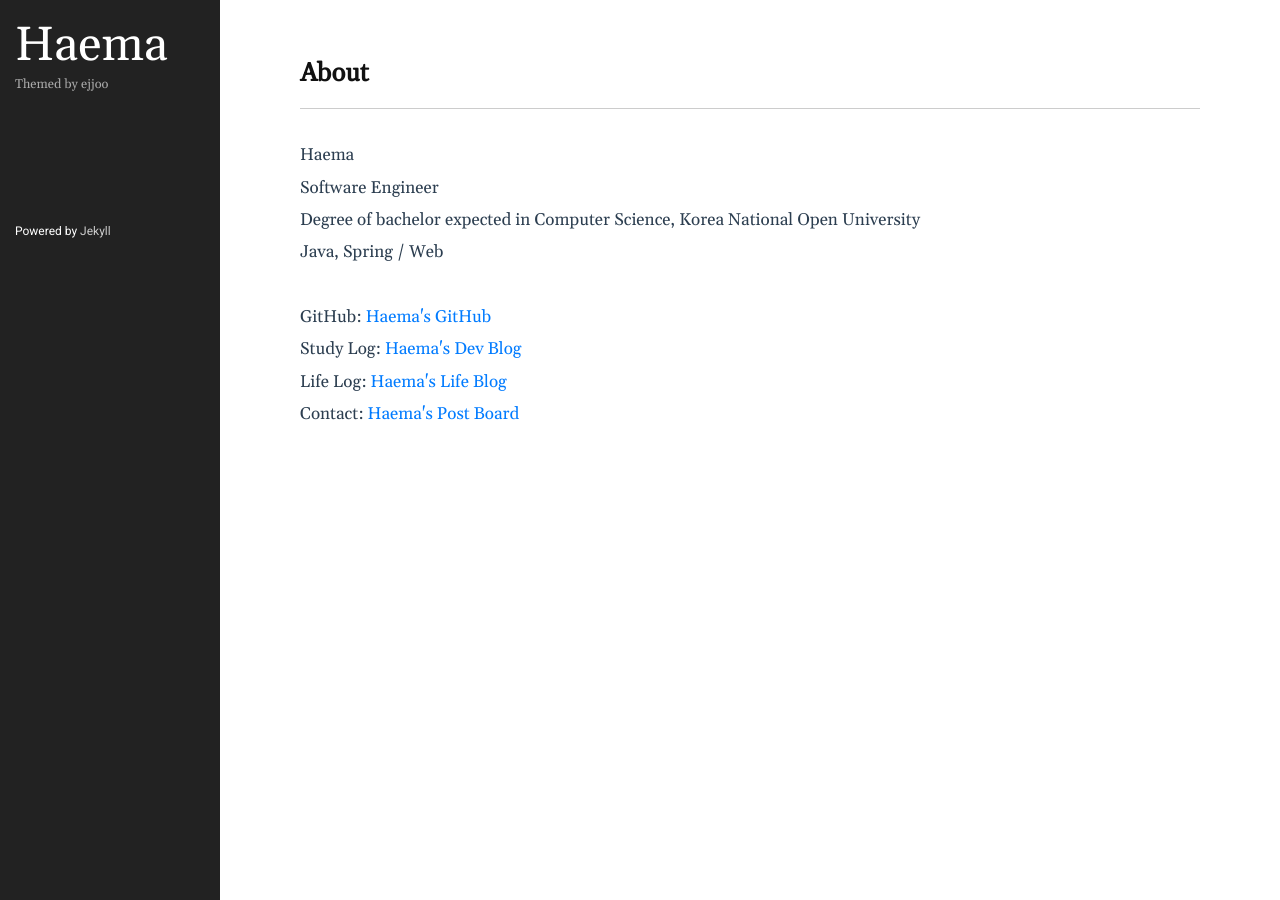
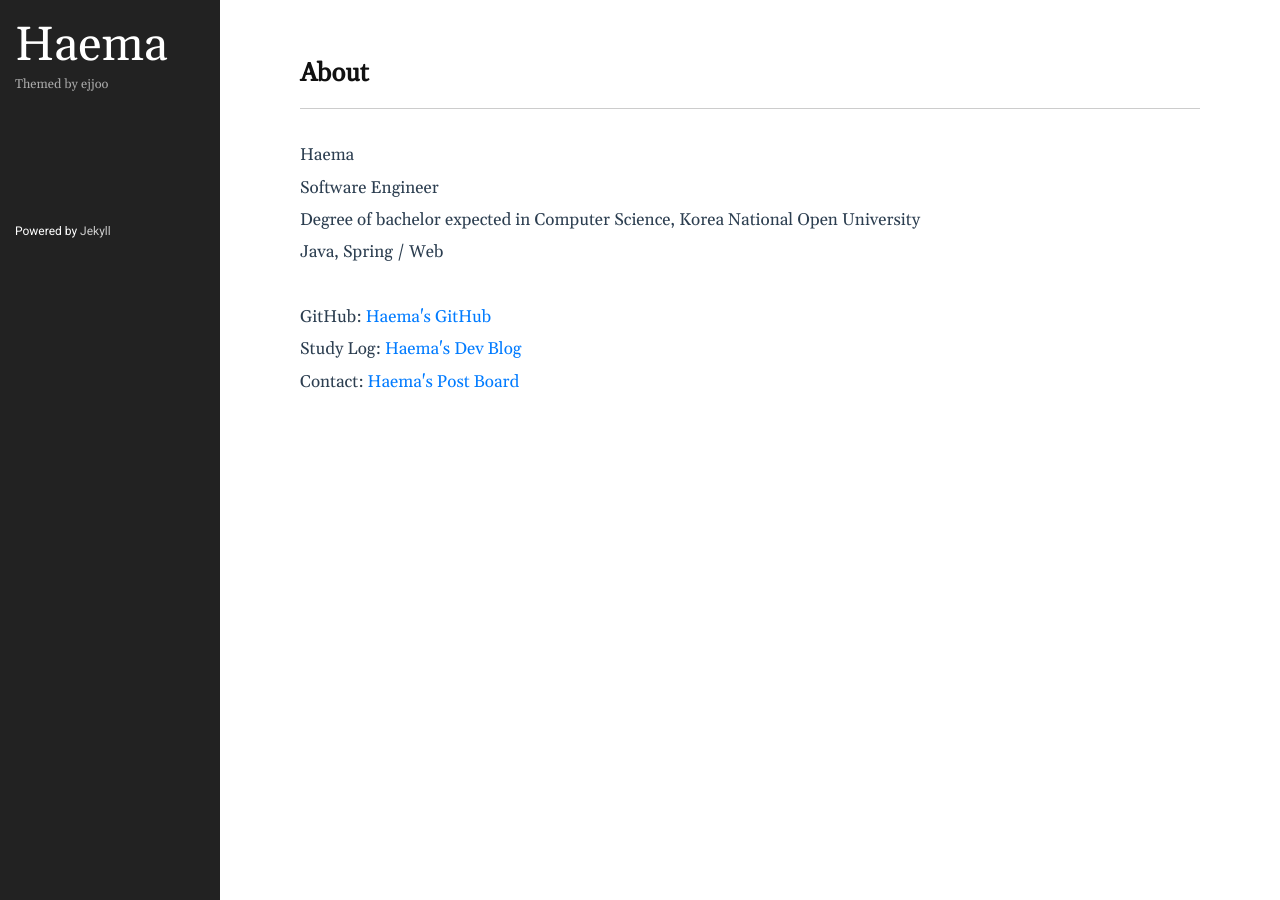
Before and after one commit to haema-dev/haema-dev.github.io, a Jekyll site: the page built from index.md, in a window 1280 px wide. Built offline with Jekyll 4.4.1, drawn with Linux system fonts in a browser that asks for light colours.

Commit message:
Remove Velog

```diff
--- a/_includes/home.html
+++ b/_includes/home.html
@@ -15,7 +15,6 @@
     </p><br>
     <p>GitHub: <a href="https://github.com/haema-dev" target="_blank">Haema's GitHub</a></p>
     <p>Study Log: <a href="https://haema-dev.tistory.com" target="_blank">Haema's  Dev Blog</a></p>
-    <p>Life Log: <a href="https://velog.io/@haema_dev" target="_blank">Haema's Life Blog</a></p>
     <p>Contact: <a href="https://post-board-zeta.vercel.app">Haema's Post Board</a></p>
   </div>
 
```
